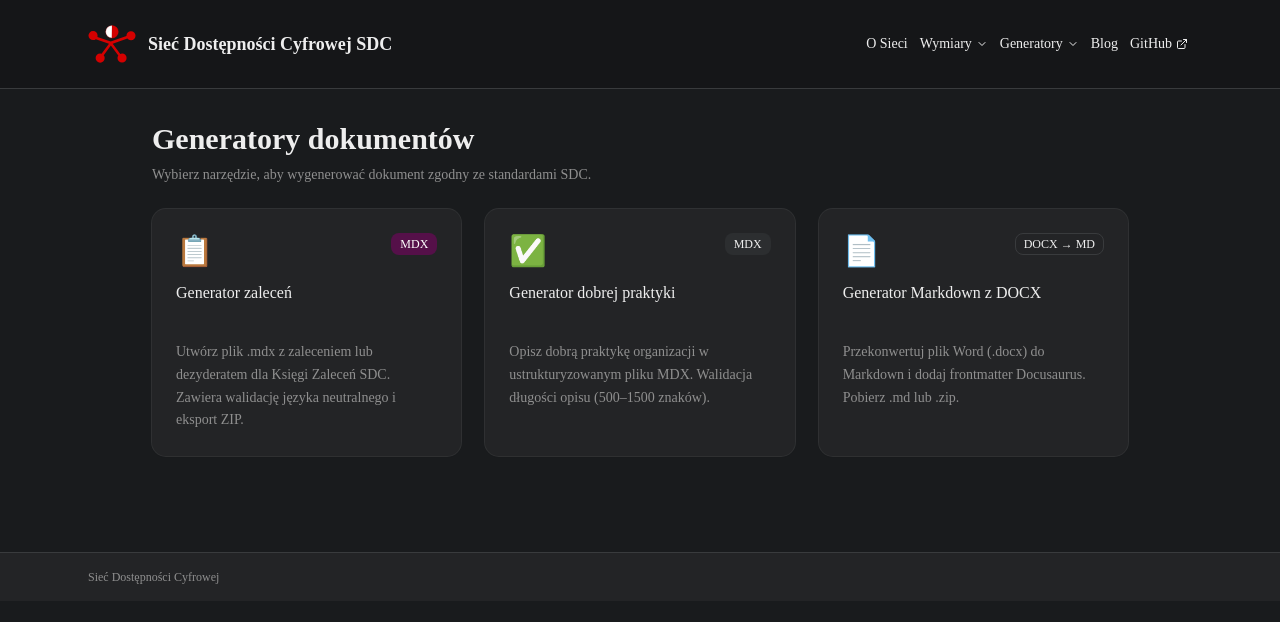
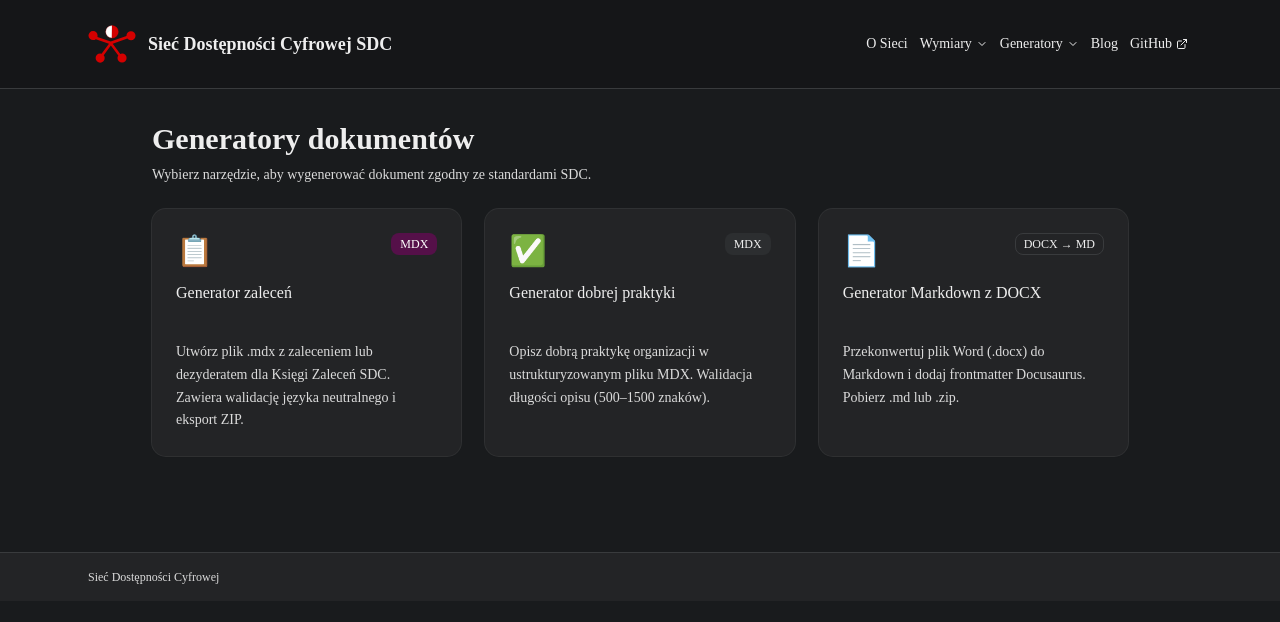
Before and after one commit to wojsmol/sdc-generatory, a Next.js app: page / in a window 1280 px wide. Shown: the top 622 px of the page. Built offline with nearby package versions, Linux system fonts and the light colour scheme.

Commit message:
fix(globals): muted-foreground gray-400 → gray-200 dla lepszego kontrastu opisów

```diff
--- a/src/app/globals.css
+++ b/src/app/globals.css
@@ -74,7 +74,7 @@
   --secondary-foreground: oklch(0.95 0 0);
 
   --muted:              oklch(0.30 0.005 260);
-  --muted-foreground:   oklch(0.65 0 0);          /* gray-400 equiv: 4.6:1 na tle ✓ AA */
+  --muted-foreground:   oklch(0.89 0 0);          /* gray-200 equiv: 9.9:1 na tle ✓ AAA */
 
   --accent:             oklch(0.32 0.008 260);
   --accent-foreground:  oklch(0.95 0 0);
```
